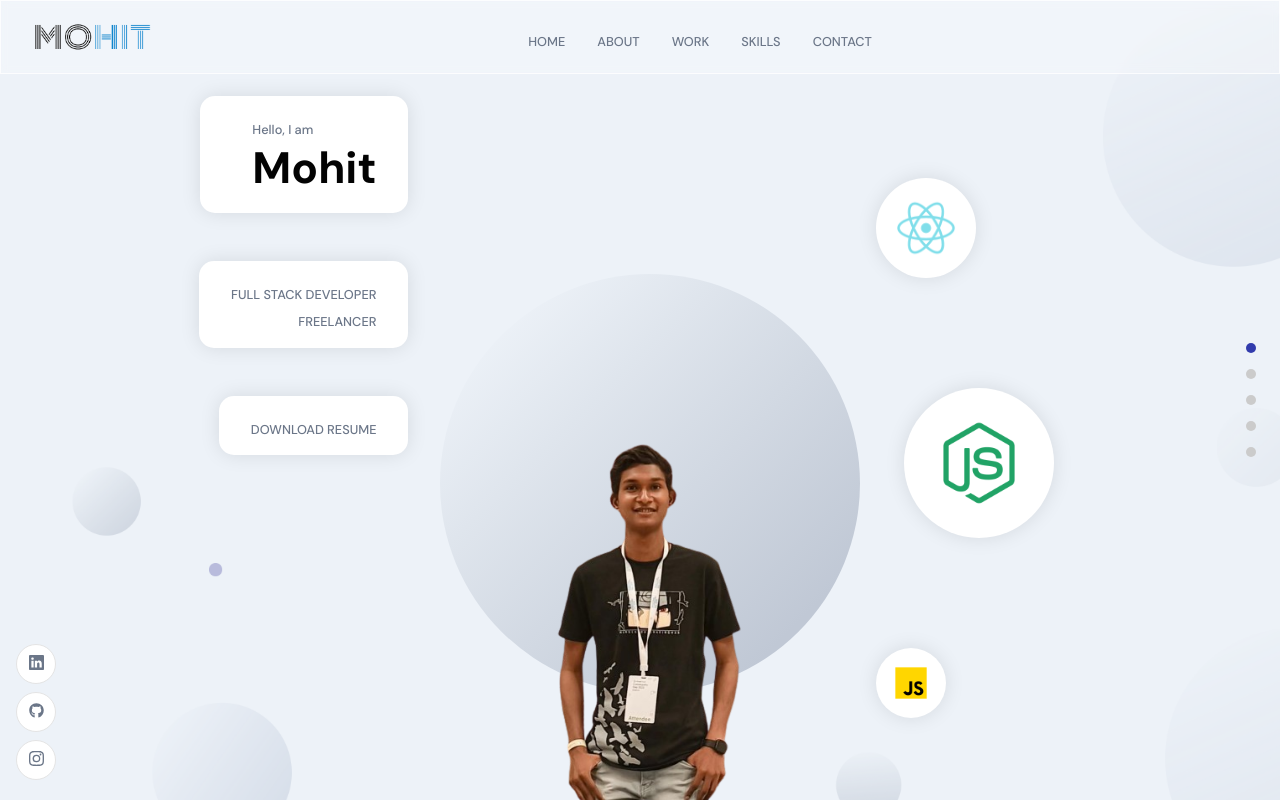
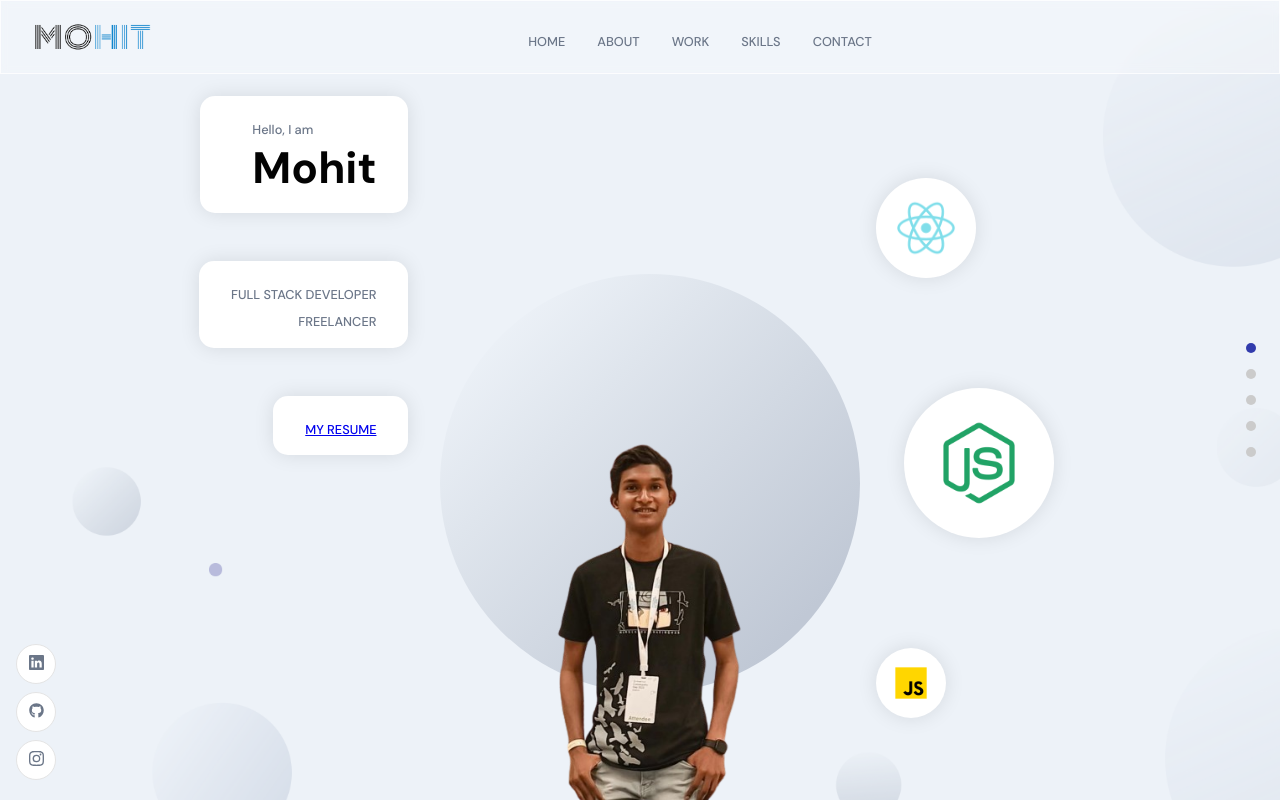
Before and after one commit to MohitNamdev22/Mohit-Portfolio-App, a React (Create React App) app: page / in a window 1280 px wide. Shown: the top 802 px of the page. Built offline with nearby package versions, Linux system fonts and the light colour scheme.

Commit message:
added functionality for resume

```diff
--- a/src/containers/Header/Header.jsx
+++ b/src/containers/Header/Header.jsx
@@ -38,7 +38,7 @@ const Header = () => {
             <p className="p-text">Freelancer</p>
           </div>
           <div className="tag-cmp app__flex">
-            <p className="p-text">Download Resume</p>
+          <p className="p-text" style={{cursor:'pointer'}}><a href="https://drive.google.com/file/d/1AXOh_LOC6FZz_QK-5V2q7hj8LaqpQ6B1/view?usp=sharing" >My Resume</a></p>
           </div>
         </div>
       </motion.div>
```
